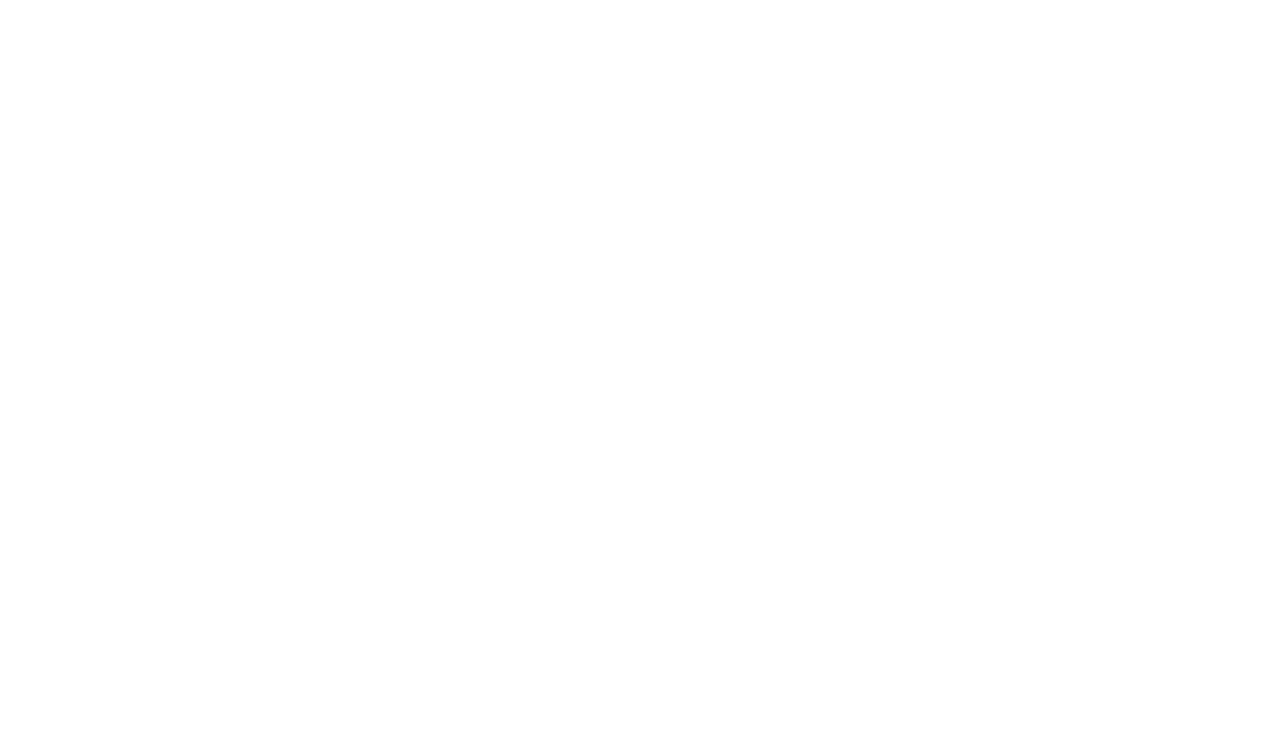
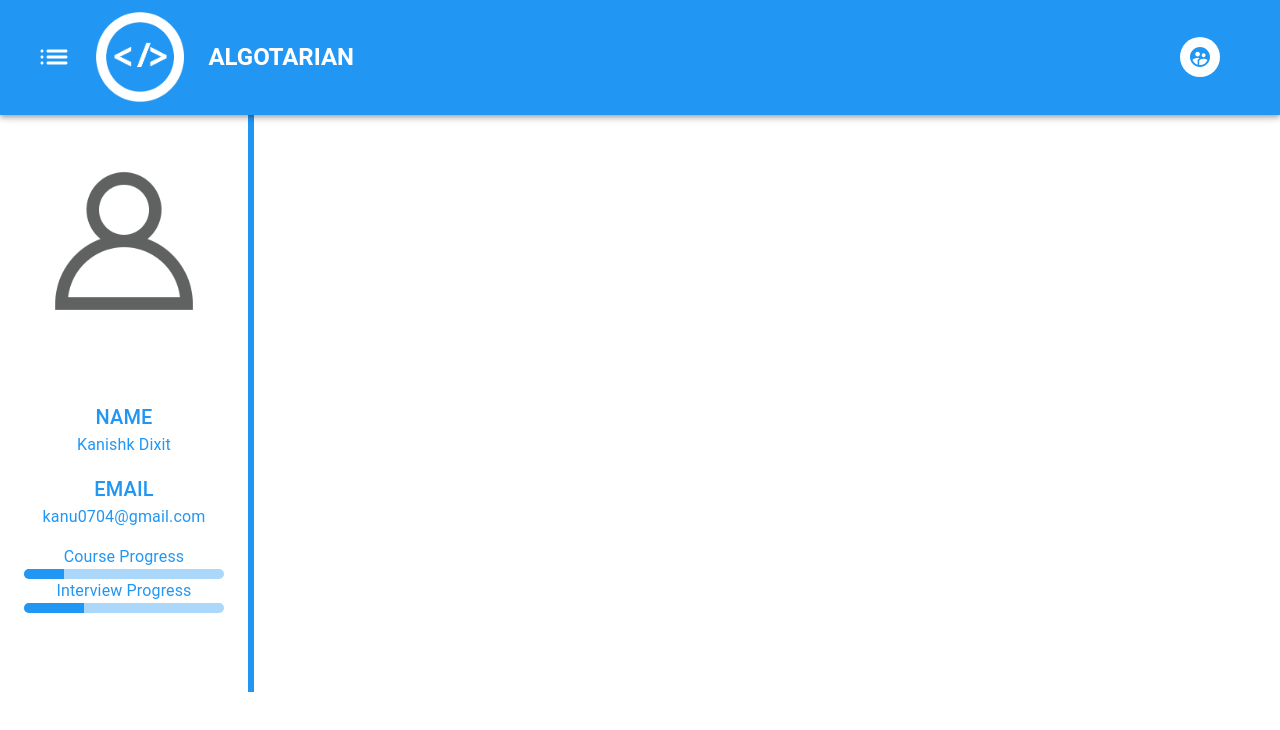
Before and after one commit to Algotarian/Algotarian, a React (Create React App) app: page /user in a window 1280 px wide. Shown: the top 730 px of the page. Built offline with nearby package versions, Linux system fonts and the light colour scheme.

Commit message:
28-04-2021 user page

```diff
--- a/src/App.js
+++ b/src/App.js
@@ -2,6 +2,7 @@
 import Landing from "./components/Landing/index";
 import Login from "./components/Login/index";
 import Signup from "./components/Signup/index";
+import User from "./components/User/index";
 function App() {
   return (
     <>
@@ -15,6 +16,9 @@
         <Route exact path ="/signup">
         <Signup />
         </Route>
+        <Route exact path = "/user">
+        <User />
+        </Route>
       </BrowserRouter>
     </>
   );
--- a/src/components/Shared/Navbar/index.js
+++ b/src/components/Shared/Navbar/index.js
@@ -37,7 +37,7 @@
             </Typography>
            <Container align="right">
            <IconButton>
-           <Avatar style={{color:"#fff"}}><SupervisedUserCircleRounded></SupervisedUserCircleRounded></Avatar>
+           <Avatar style={{backgroundColor:"#fff"}}><SupervisedUserCircleRounded style={{color:"#2196f3"}}></SupervisedUserCircleRounded></Avatar>
            </IconButton>
 
            </Container>
--- a/src/components/User/index.js
+++ b/src/components/User/index.js
@@ -1,11 +1,38 @@
 import React,{useState} from "react";
 
-import {} from "@material-ui/core";
+import {MuiThemeProvider,Grid,List,LinearProgressWithLabel} from "@material-ui/core";
 import {} from "@material-ui/icons";
-
-
-
+import Navbar from "../Shared/Navbar/index";
+import { createMuiTheme } from "@material-ui/core/styles";
+import UserArea from "./usercard/index";
+import testimage from "../../asset/user.png";
+const theme = createMuiTheme({
+    palette: {
+      primary: {
+        light: "#2196f3",
+        main: "#2196f3",
+        dark: "#2196f34",
+        contrastText: "#fff",
+      },
+      secondary: {
+        light: "#2196f3",
+        main: "#2196f3",
+        dark: "#ba000d",
+        contrastText: "#000",
+      },
+    },
+  });
 export default function Index(props)
 {
-    return (<></>);
+    return (<>
+    <MuiThemeProvider theme={theme}>
+    <Navbar />
+    <Grid container >
+        <Grid item>
+        <UserArea avatar={testimage} name={"Kanishk Dixit"} email={"kanu0704@gmail.com"} courseProgress={20} interviewProgress={30} />
+        </Grid>
+    </Grid>
+    </MuiThemeProvider>
+
+    </>);
 }
--- /dev/null
+++ b/src/components/User/usercard/index.js
@@ -0,0 +1,28 @@
+import React from "react";
+import {Grid,Container,List,LinearProgress,Card, CardActionArea, CardContent, ListItem, Avatar, Typography} from "@material-ui/core";
+
+const usercard = (props)=>{
+    return (
+        <>
+        <Container style ={{borderStyle:"solid",height:"116%",borderColor:"#2196f3",borderWidth:"0px 6px 0px 0px",fontFamily:"Arial, Helvetica, sans-serif"}}>
+            <div style={{paddingTop:"10%"}}>
+            <Avatar style={{height:"200px",width:"200px",marginTop:"3%"}} src={props.avatar}>{props.name}</Avatar>
+            </div>
+
+            <div style={{margin:"30% 0% 0% 0%"}}>
+            <Typography align="center" variant="h6" style={{color:"#2196f3"}}> NAME </Typography>
+            <Typography align="center" style={{color:"#2196f3"}} paragraph>{props.name} </Typography>
+            <Typography align="center" variant="h6" style={{color:"#2196f3"}}> EMAIL </Typography>
+            <Typography align="center" style={{color:"#2196f3"}} paragraph> {props.email}</Typography>
+            <Typography align="center" style={{color:"#2196f3"}}> Course Progress </Typography>
+            <LinearProgress value={props.courseProgress} variant="determinate" style={{height:"10px",borderRadius:"10px"}} />
+            <Typography align="center" style={{color:"#2196f3"}}> Interview Progress </Typography>
+            <LinearProgress value={props.interviewProgress} variant="determinate" style={{height:"10px",borderRadius:"10px"}} />
+            </div>
+
+        </Container>
+        </>
+    );
+}
+
+export default usercard;
```
Also changed, not shown: src/asset/user.png (added), src/components/User/usercard/index.css (added).
